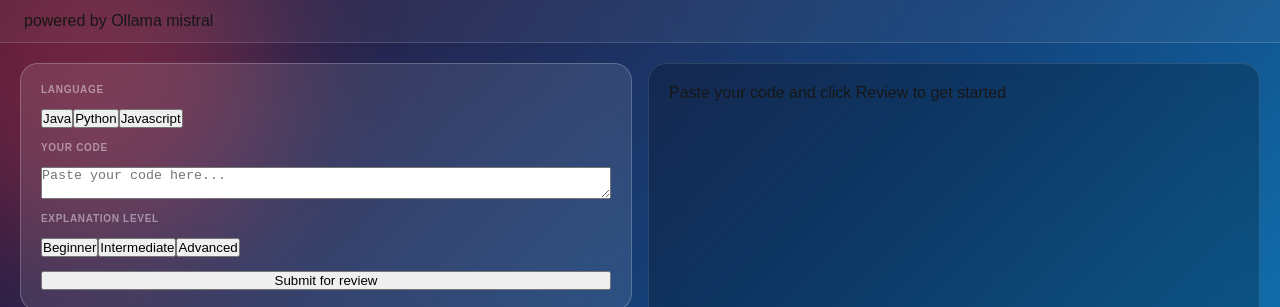
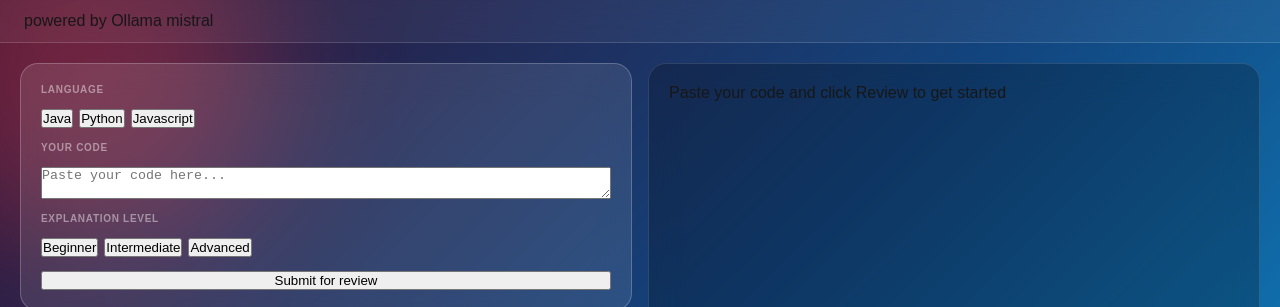
Before and after one commit to haliwecc/code-reviewer, a Next.js app: page / in a window 1280 px wide. Shown: the top 307 px of the page. Built offline with nearby package versions, Linux system fonts and the light colour scheme.

Commit message:
Fix full review printing twice

```diff
--- a/app/globals.css
+++ b/app/globals.css
@@ -102,6 +102,18 @@ align-items: start;
   letter-spacing: 0.07em;
   text-transform: uppercase;
 }
+.sec-title{
+  font-size: 20px;
+  font-weight: 500px;
+  color: #ffffff;
+  margin-bottom: 4px;
+}
+.row{
+  display: flex;
+  gap: 6px;
+  flex-wrap: wrap;
+}
+
 html,
 body {
   max-width: 100vw;
--- a/app/page.js
+++ b/app/page.js
@@ -3,9 +3,9 @@ import { useState } from "react";
 
 export default function Home() {
   const [code, setCode] = useState("");
-  const [language, setLanguage] = useState("Java");
+  const [language, setLanguage] = useState("java");
   const [loading, setLoading] = useState(false);
-  const [level, setLevel] = useState("Medium");//do not commit with the API password
+  const [level, setLevel] = useState("beginner");//do not commit with the API password
   const [result, setResult] = useState("");
 
   const handleSubmit = async () => {
@@ -66,7 +66,7 @@ export default function Home() {
         <div className="left">
 
           <div className="label">Language</div>
-          <div className="chip-row">
+          <div className="row">
             {["java", "python", "javascript"].map(l => (
               <button
                 key={l}
@@ -85,7 +85,7 @@ export default function Home() {
           />
 
           <div className="label">Explanation level</div>
-          <div className="chip-row">
+          <div className="row">
             {["beginner", "intermediate", "advanced"].map(l => (
               <button
                 key={l}
@@ -118,7 +118,7 @@ export default function Home() {
           )}
 
           {result?.error && (
-            <div className="empty-state" style={{ color: "#ffaaaa" }}>
+            <div className="empty-state">
               {result.error}
             </div>
           )}
@@ -159,11 +159,12 @@ export default function Home() {
                   ))}
                 </div>
               )}
-
+{result.fullReview && result.fullReview.length > 0 && (
               <div>
                 <div className="sec-title">Full review</div>
                 <div className="full-review">{result.fullReview}</div>
               </div>
+)}
             </>
           )}
         </div>
```
Also changed, not shown: 1 other file (tests, documents, lock files or other folders).
